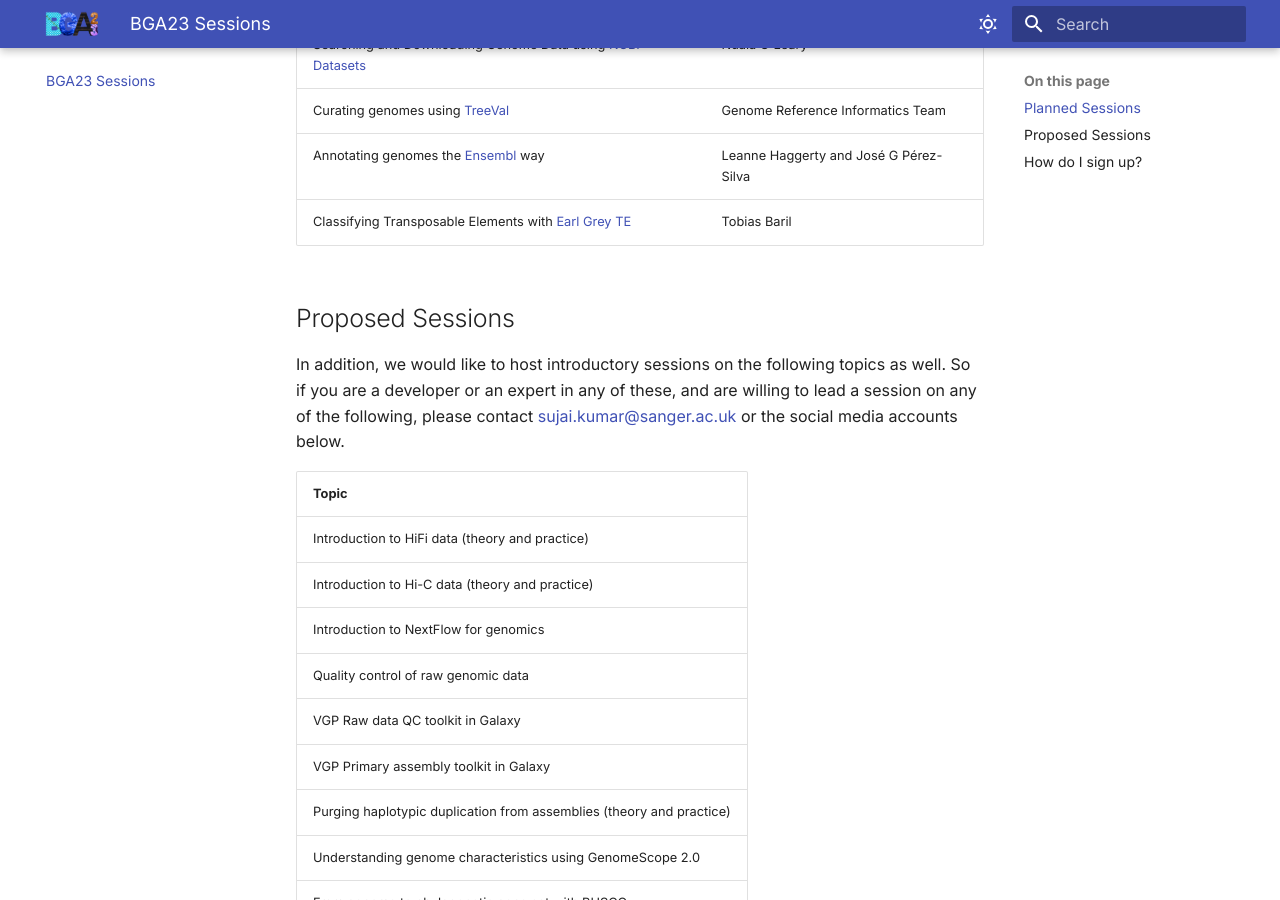
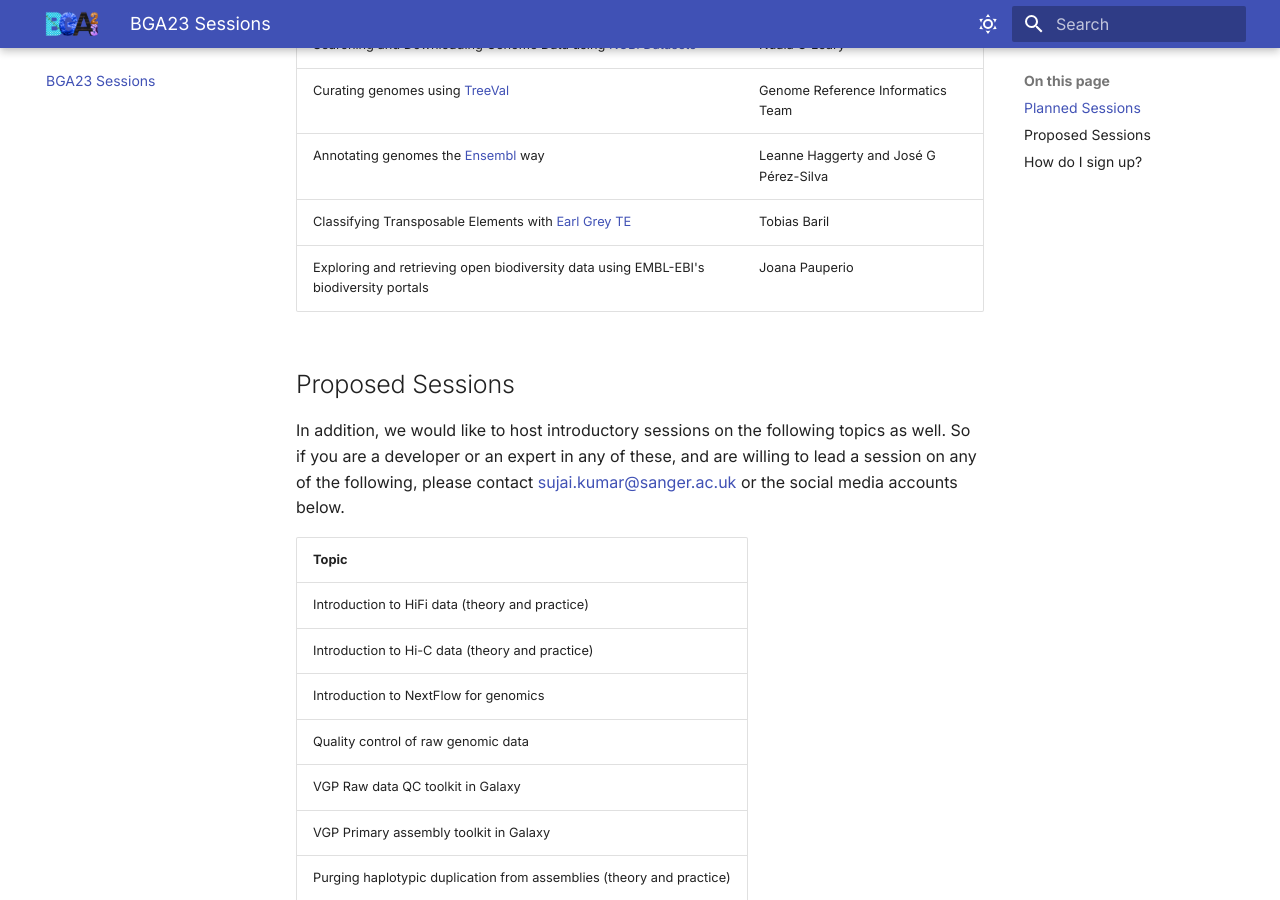
Before and after one commit to tol-training/tol-training.github.io, an MkDocs documentation site: the page built from docs/sessions.md, in a window 1280 px wide and 900 px high, scrolled down 642 px. Built offline with MkDocs 1.6.1 and Material for MkDocs 9.7.7, drawn with Linux system fonts in a browser that asks for light colours.

Commit message:
add session

```diff
--- a/docs/sessions.md
+++ b/docs/sessions.md
@@ -19,6 +19,7 @@
 | Curating genomes using [TreeVal](https://github.com/sanger-tol/treeval) | Genome Reference Informatics Team |
 | Annotating genomes the [Ensembl](https://rapid.ensembl.org/info/genome/genebuild/index.html) way | Leanne Haggerty and José G Pérez-Silva |
 | Classifying Transposable Elements with [Earl Grey TE](https://github.com/TobyBaril/EarlGrey) | Tobias Baril |
+| Exploring and retrieving open biodiversity data using EMBL-EBI's biodiversity portals | Joana Pauperio |
 
 ## Proposed Sessions
 
```
